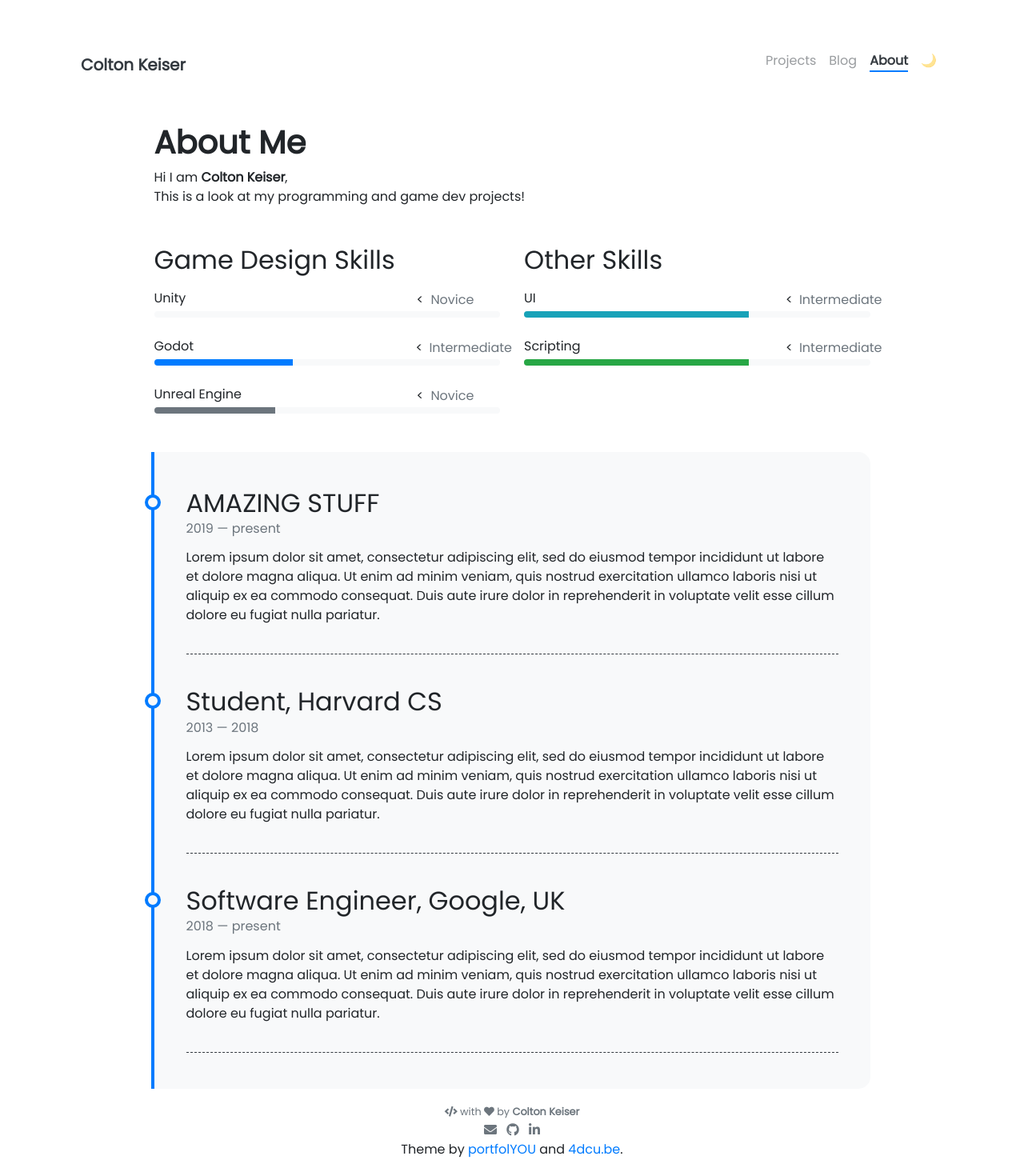
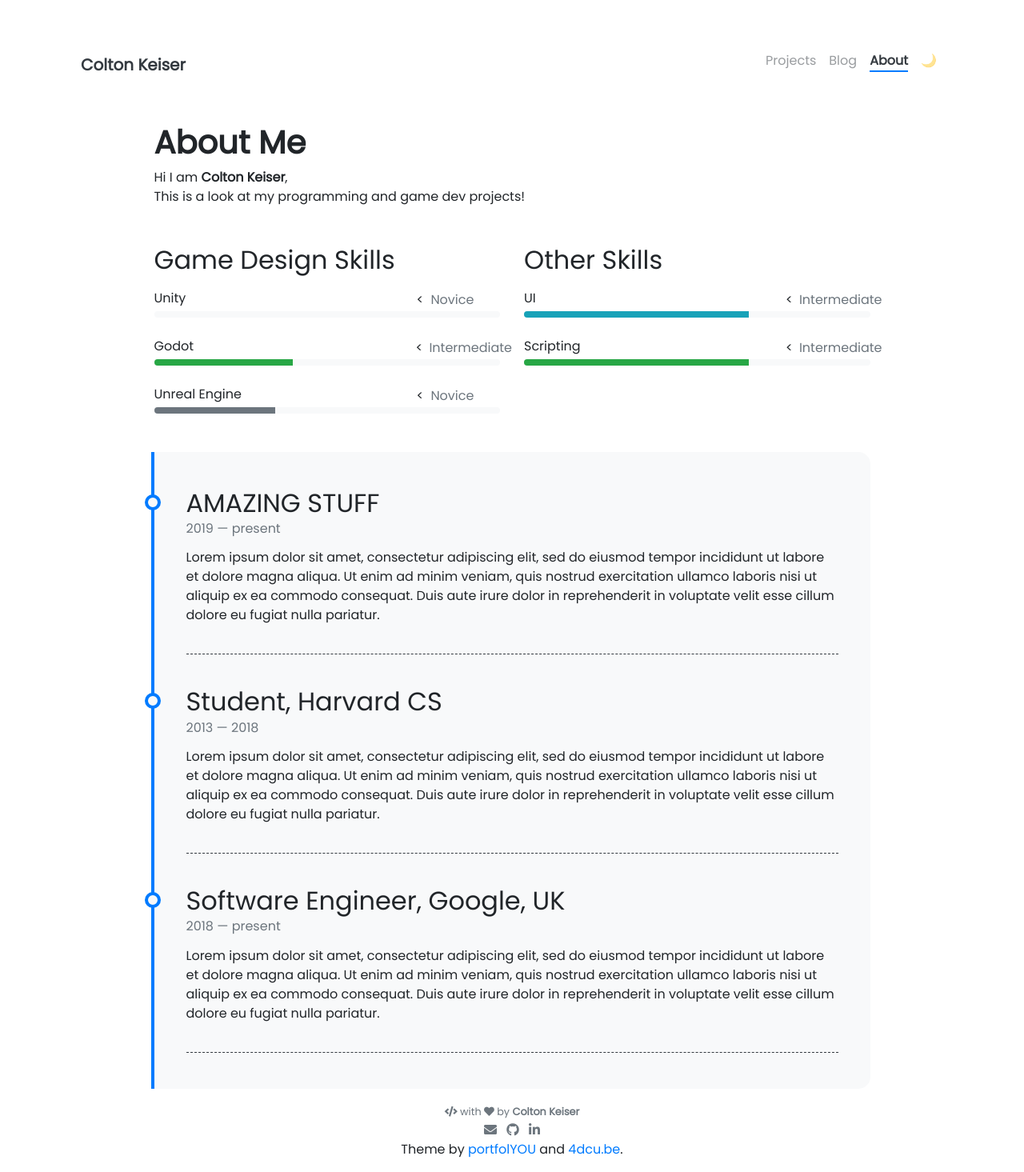
Before and after one commit to ckeiser2/ckeiser2.github.io, a Jekyll site: the page built from pages/about.md, in a window 1280 px wide. Shown: the whole page at 80% size. Built offline with Jekyll 4.4.1, drawn with Linux system fonts in a browser that asks for light colours; nearby versions of some CDN libraries.

Commit message:
Update Game_Design-skills.yml

```diff
--- a/_data/Game_Design-skills.yml
+++ b/_data/Game_Design-skills.yml
@@ -1,12 +1,12 @@
 - name: Unity
   percentage: Novice
   level: Novice
-  color: Blue
+  color: info
 
 - name: Godot
   percentage: 40
   level: Intermediate
-  color: Green
+  color: success
 
 - name: Unreal Engine
   percentage: 35
```
